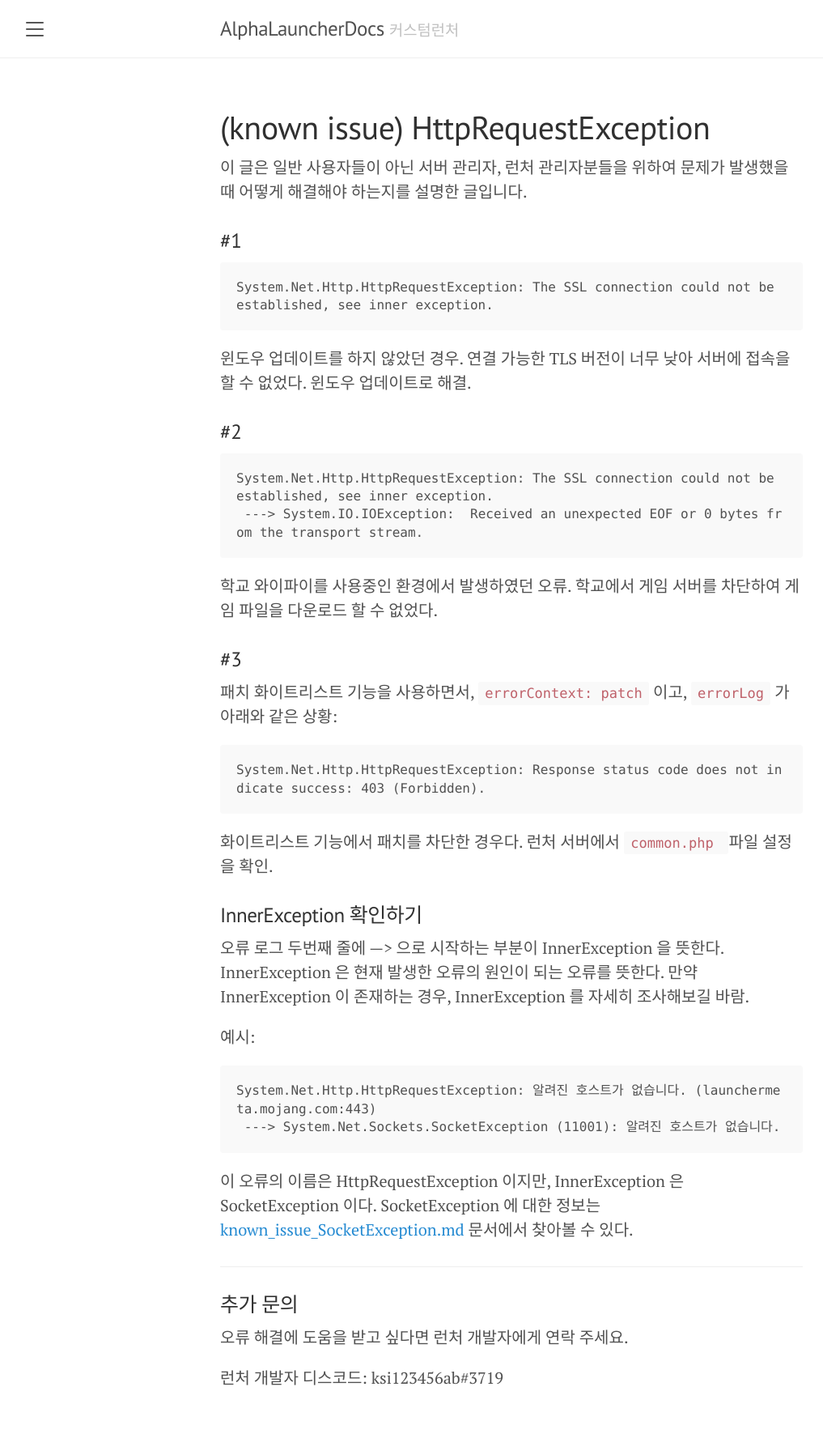
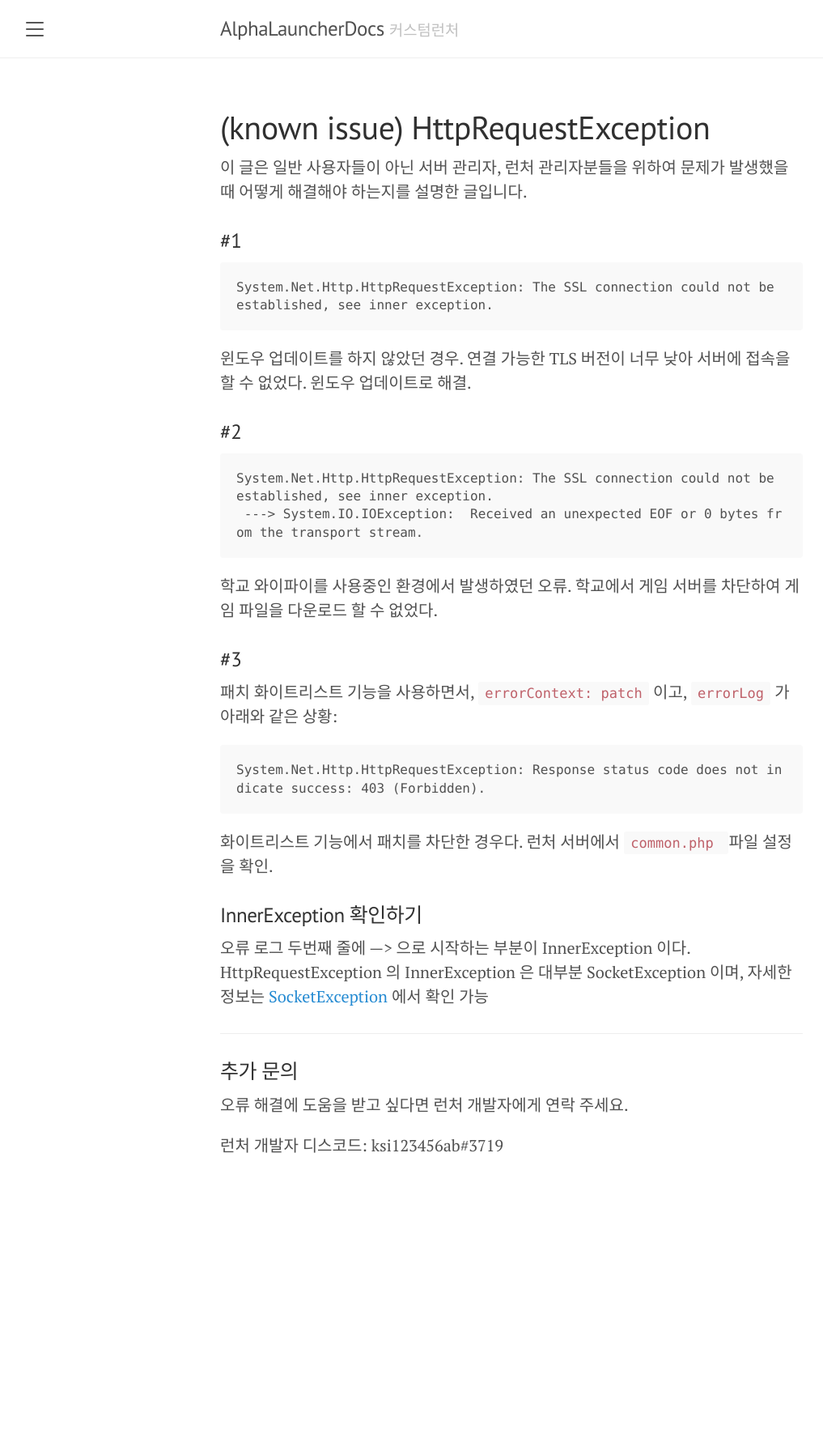
Before and after one commit to isk162534/AlphaLauncherDocs, a Jekyll site: the page built from collections/_manual_posts/known_issue_HttpRequestException.md, in a window 1280 px wide. Shown: the whole page at 81% size, without its empty margins (8-1025 px from the left). Built offline with Jekyll 4.4.1, drawn with Linux system fonts in a browser that asks for light colours; after the commit the page ends 1510 px from its top, so only the background shows below that.

Commit message:
오류 문서 업데이트

````diff
--- a/collections/_manual_posts/known_issue_HttpRequestException.md
+++ b/collections/_manual_posts/known_issue_HttpRequestException.md
@@ -26,12 +26,4 @@ System.Net.Http.HttpRequestException: Response status code does not indicate suc
 
 ### InnerException 확인하기
 
-오류 로그 두번째 줄에 ---> 으로 시작하는 부분이 InnerException 을 뜻한다. InnerException 은 현재 발생한 오류의 원인이 되는 오류를 뜻한다. 만약 InnerException 이 존재하는 경우, InnerException 를 자세히 조사해보길 바람.
-
-예시:
-```
-System.Net.Http.HttpRequestException: 알려진 호스트가 없습니다. (launchermeta.mojang.com:443)
- ---> System.Net.Sockets.SocketException (11001): 알려진 호스트가 없습니다.
-```
-
-이 오류의 이름은 HttpRequestException 이지만, InnerException 은 SocketException 이다. SocketException 에 대한 정보는 [known_issue_SocketException.md]({{site.url}}/known_issue_SocketException) 문서에서 찾아볼 수 있다.
+오류 로그 두번째 줄에 ---> 으로 시작하는 부분이 InnerException 이다. HttpRequestException 의 InnerException 은 대부분 SocketException 이며, 자세한 정보는 [SocketException]({{site.url}}/manual_posts/known_issue_SocketException) 에서 확인 가능
````
Also changed, not shown: collections/_error_posts/E_C_01.md (+0 -2 lines), collections/_error_posts/E_E_01.md (+2 -0 lines).
